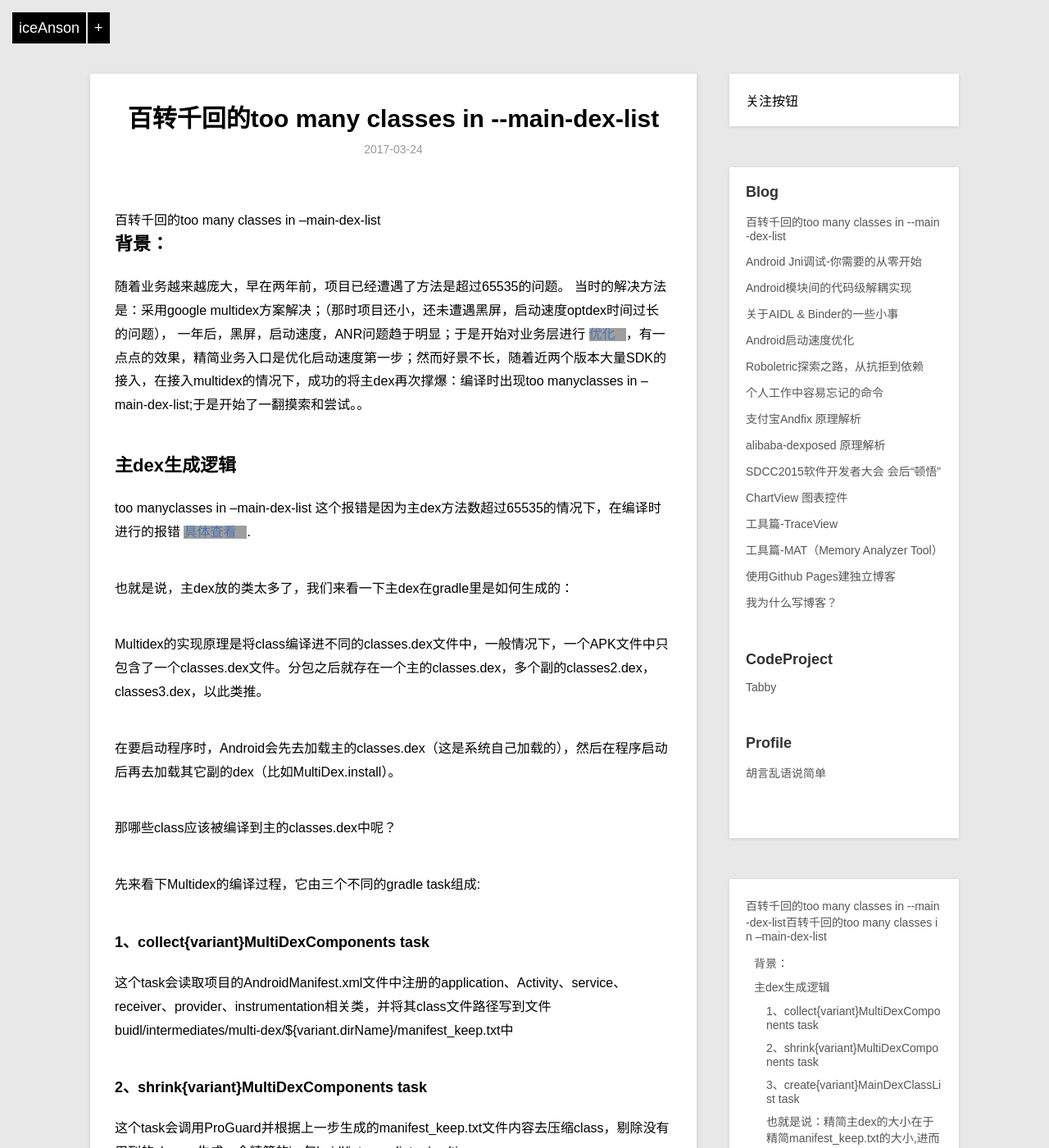
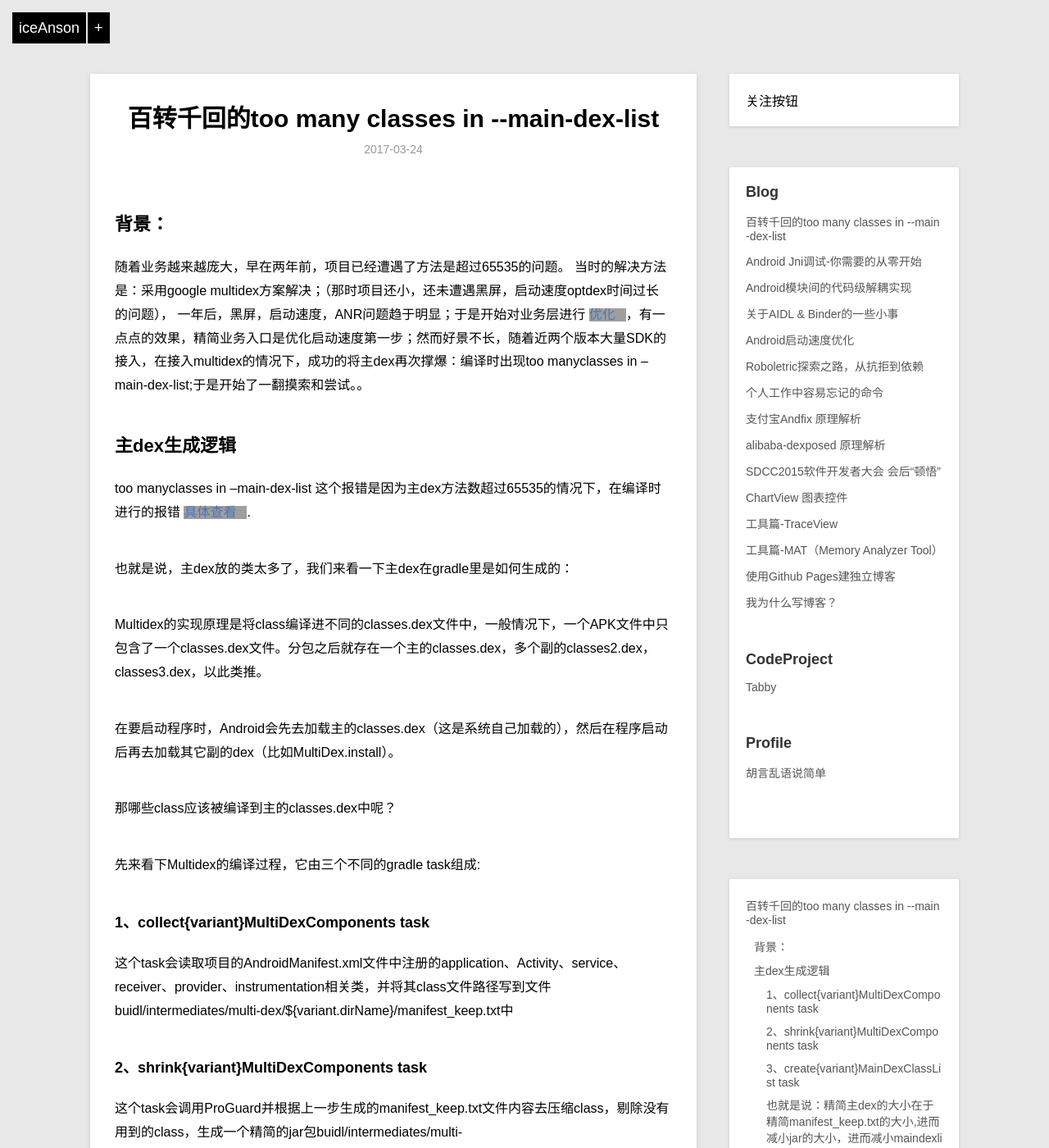
Before and after one commit to iceAnson/iceAnson.github.io, a Jekyll site: the page built from _posts/blog/2017-03-24-百转千回的too many classes in --main-dex-list.md, in a window 1280 px wide and 1400 px high. Shown: the whole window at 82% size. Built offline with Jekyll 4.4.1, drawn with Linux system fonts in a browser that asks for light colours; Markdown is read by kramdown in place of the engine named in the settings; comment, search, counter and statistics services are not loaded; part of the change alters nothing that is shown; some of the changed text lies outside the part shown; grey boxes are pictures that could not be loaded.

```diff
--- a/_posts/blog/2017-03-24-百转千回的too many classes in --main-dex-list.md
+++ b/_posts/blog/2017-03-24-百转千回的too many classes in --main-dex-list.md
@@ -5,7 +5,6 @@ description: 不坚持，怎么能知道绝望呢~
 category: blog
 ---
 
-# 百转千回的too many classes in --main-dex-list
 
 ## 背景：
 
@@ -186,3 +185,14 @@ afterEvaluate {
 ### 需要编写自定义MultiDex，来加载其余的dex，需要处理各个安卓版本MultiDex的差异;
 
 ### 处理第N个Dex未加载完成之前，用户点击了非主dex的页面的时候或者引用到非主dex的类的时候，如何防止因ClassNotFound导致的闪退；
+
+
+
+----------
+QQ:452825089
+
+mail:452825089@qq.com
+
+wechat:ice3897315
+
+blog:http://iceAnson.github.io
```
